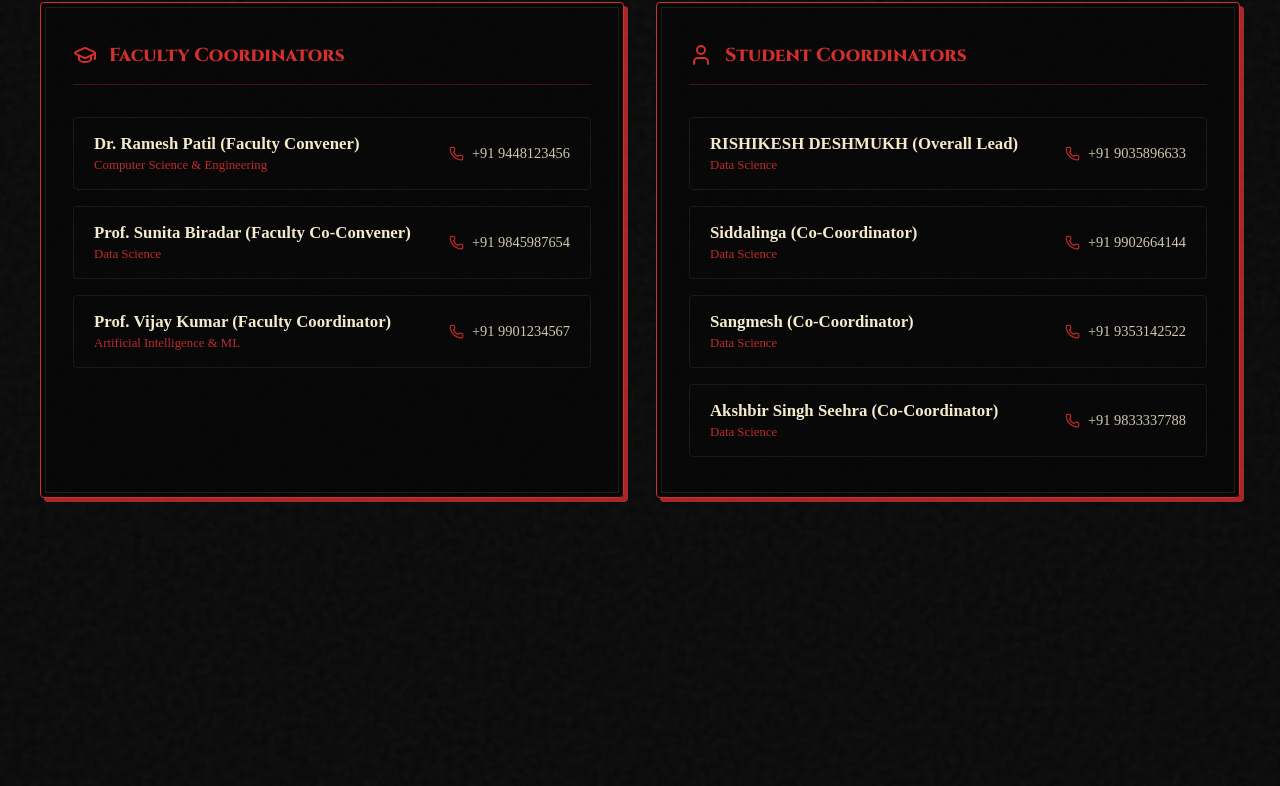
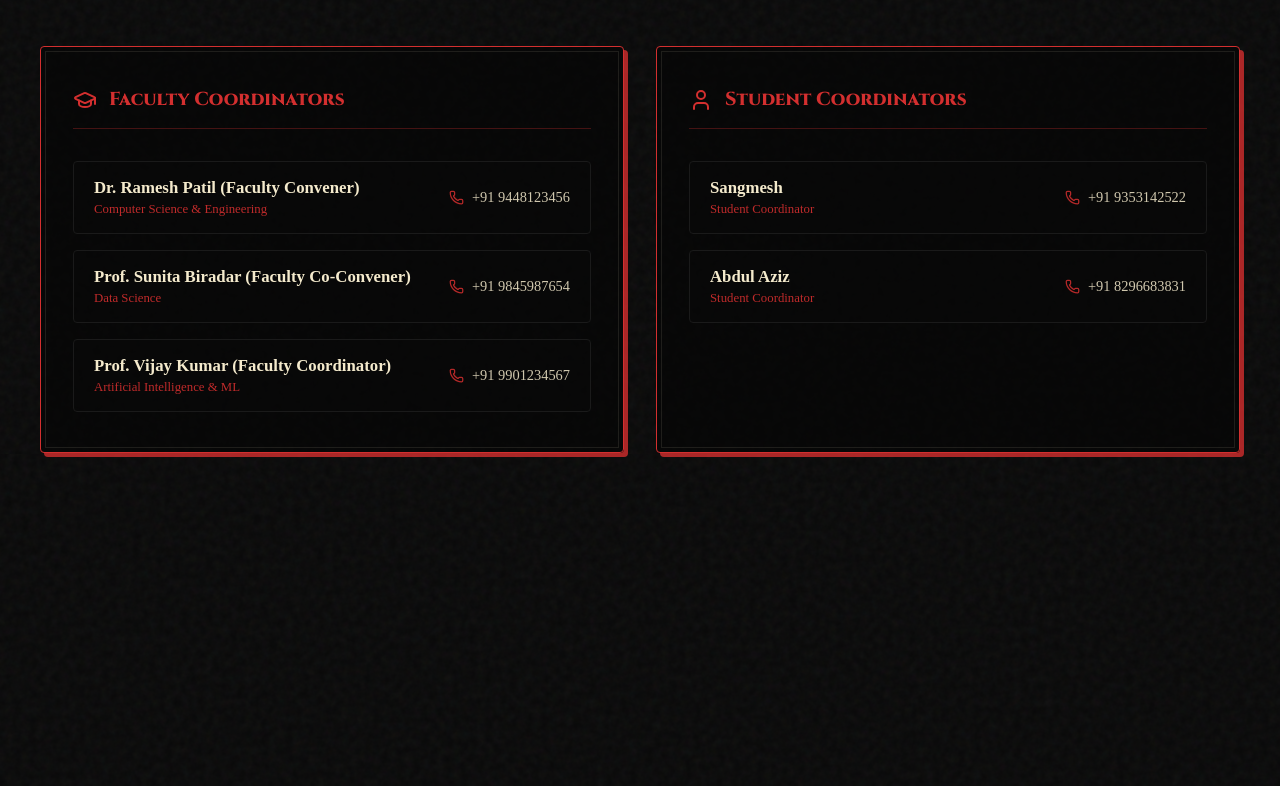
Before and after one commit to akshbir17/techfest, a React (Vite) app: page / in a window 1280 px wide. Shown: the part 7226-8012 px from the top of the page. Built offline with nearby package versions, Linux system fonts and the light colour scheme.

Commit message:
Update student coordinators to Sangmesh and Abdul Aziz

```diff
--- a/src/components/sections/CoordinatorsSection.jsx
+++ b/src/components/sections/CoordinatorsSection.jsx
@@ -11,10 +11,8 @@ const CoordinatorsSection = () => {
   ];
 
   const studentCoordinators = [
-    { name: 'RISHIKESH DESHMUKH (Overall Lead)', dept: 'Data Science', phone: '+91 9035896633' },
-    { name: 'Siddalinga (Co-Coordinator)', dept: 'Data Science', phone: '+91 9902664144' },
-    { name: 'Sangmesh (Co-Coordinator)', dept: 'Data Science', phone: '+91 9353142522' },
-    { name: 'Akshbir Singh Seehra (Co-Coordinator)', dept: 'Data Science', phone: '+91 9833337788' }
+    { name: 'Sangmesh', dept: 'Student Coordinator', phone: '+91 9353142522' },
+    { name: 'Abdul Aziz', dept: 'Student Coordinator', phone: '+91 8296683831' }
   ];
 
   return (
--- a/src/services/ai.js
+++ b/src/services/ai.js
@@ -23,7 +23,7 @@ const systemInstruction = `You are Crimson, the official AI Assistant and Guide
       * Free Fire Tournament: ₹400 per squad (4 members). Mobile only. ₹4,000 first prize, ₹2,000 second prize.
 
     COORDINATORS:
-    - Student Coordinators: Rishikesh Deshmukh (+91 9035896633), Siddalinga (+91 9902664144), Sangmesh (+91 9353142522), Akshbir Singh Seehra (+91 9833337788).
+    - Student Coordinators: Sangmesh (+91 9353142522), Abdul Aziz (+91 8296683831).
 
     REGISTRATION:
     - Users can register directly on the website via the in-app Individual or Team registration modals with online payment gateway!
```
Also changed, not shown: src/components/sections/ScheduleSection.jsx (line endings or trailing spaces).
